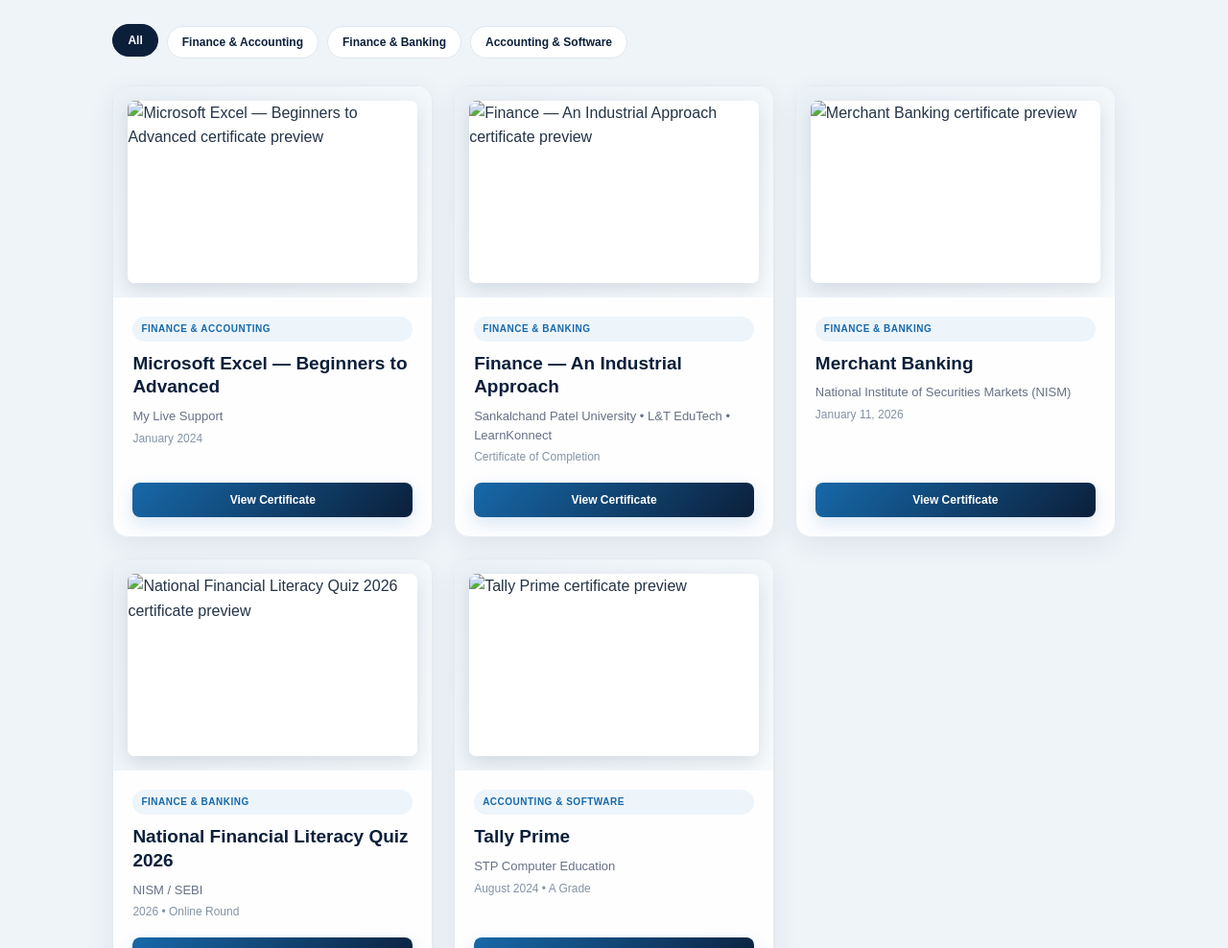
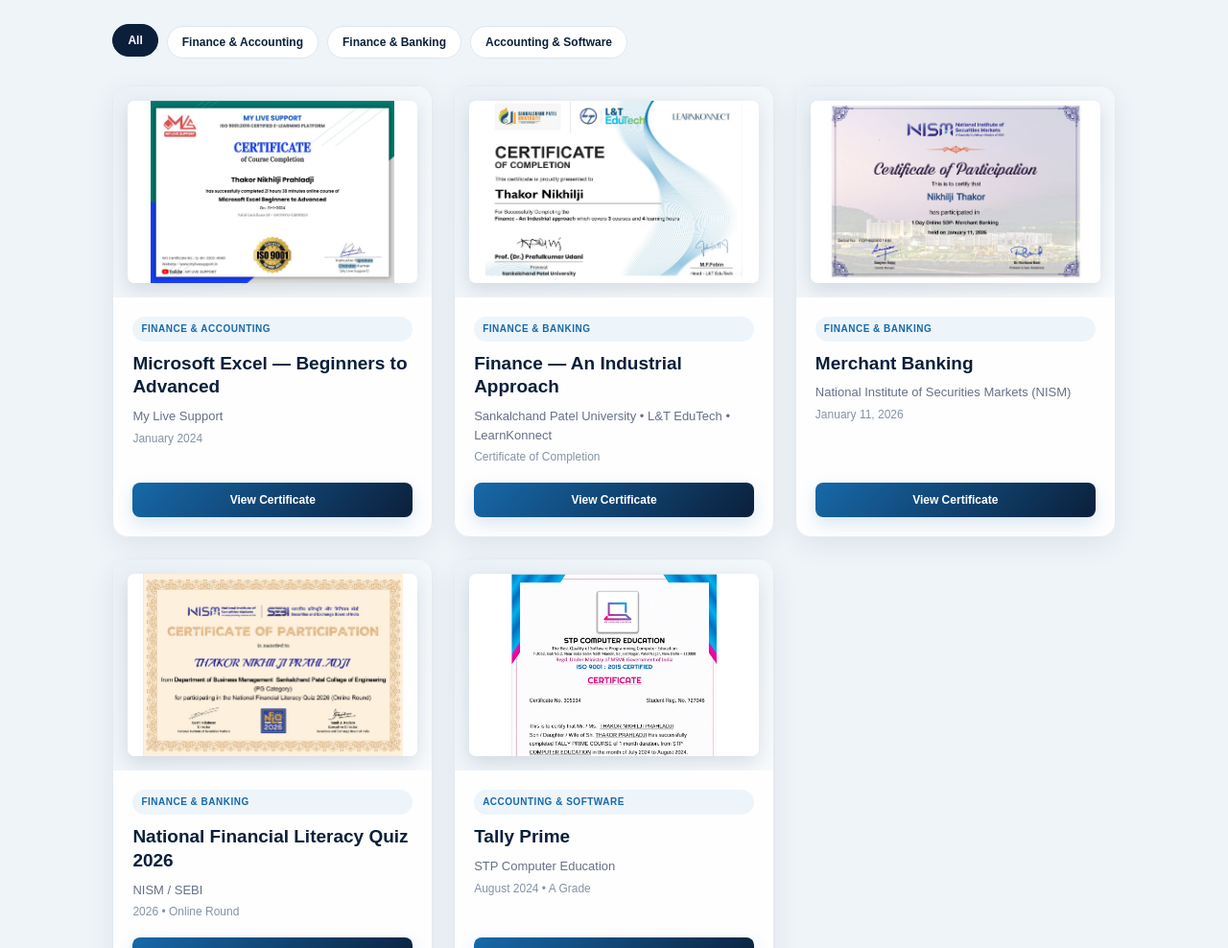
Before and after one commit to tnikhil07/Nik_07, a website: page index.html in a window 1280 px wide. Shown: the part 4862-5850 px from the top of the page at 96% size. Drawn offline with Linux system fonts and the light colour scheme.

Commit message:
Update index.html

```diff
--- a/index.html
+++ b/index.html
@@ -3,7 +3,7 @@
 <head>
 <meta charset="UTF-8">
 <meta name="viewport" content="width=device-width, initial-scale=1.0">
-<title>Nikhilji Thakor | Finance & Banking Portfolio</title>
+<title>Nikhilji Thakor | Portfolio</title>
 <style>
 :root{--navy:#0b1f3a;--blue:#1769aa;--gold:#c79a3b;--light:#f5f7fa;--text:#243447;--muted:#667085;--white:#fff}
 *{box-sizing:border-box} body{margin:0;font-family:Arial,Helvetica,sans-serif;color:var(--text);background:var(--light);line-height:1.6}
@@ -519,7 +519,7 @@
   <div class="cert-grid">
     <article class="cert-card" data-cert-category="Finance & Accounting">
       <div class="cert-preview">
-        <img src="certificates/microsoft-excel.png" alt="Microsoft Excel — Beginners to Advanced certificate preview" loading="lazy">
+        <img src="certificates/microsoft-excel.jpg" alt="Microsoft Excel — Beginners to Advanced certificate preview" loading="lazy">
       </div>
       <div class="cert-body">
         <span class="cert-category">Finance & Accounting</span>
@@ -532,7 +532,7 @@
 
     <article class="cert-card" data-cert-category="Finance & Banking">
       <div class="cert-preview">
-        <img src="certificates/finance-an-industrial-approach.png" alt="Finance — An Industrial Approach certificate preview" loading="lazy">
+        <img src="certificates/finance-an-industrial-approach.jpg" alt="Finance — An Industrial Approach certificate preview" loading="lazy">
       </div>
       <div class="cert-body">
         <span class="cert-category">Finance & Banking</span>
@@ -545,7 +545,7 @@
 
     <article class="cert-card" data-cert-category="Finance & Banking">
       <div class="cert-preview">
-        <img src="certificates/merchant-banking.png" alt="Merchant Banking certificate preview" loading="lazy">
+        <img src="certificates/merchant-banking.jpg" alt="Merchant Banking certificate preview" loading="lazy">
       </div>
       <div class="cert-body">
         <span class="cert-category">Finance & Banking</span>
@@ -558,7 +558,7 @@
 
     <article class="cert-card" data-cert-category="Finance & Banking">
       <div class="cert-preview">
-        <img src="certificates/national-financial-literacy-quiz-2026.png" alt="National Financial Literacy Quiz 2026 certificate preview" loading="lazy">
+        <img src="certificates/national-financial-literacy-quiz-2026.jpg" alt="National Financial Literacy Quiz 2026 certificate preview" loading="lazy">
       </div>
       <div class="cert-body">
         <span class="cert-category">Finance & Banking</span>
@@ -571,7 +571,7 @@
 
     <article class="cert-card" data-cert-category="Accounting & Software">
       <div class="cert-preview">
-        <img src="certificates/tally-prime.png" alt="Tally Prime certificate preview" loading="lazy">
+        <img src="certificates/tally-prime.jpg" alt="Tally Prime certificate preview" loading="lazy">
       </div>
       <div class="cert-body">
         <span class="cert-category">Accounting & Software</span>
```
